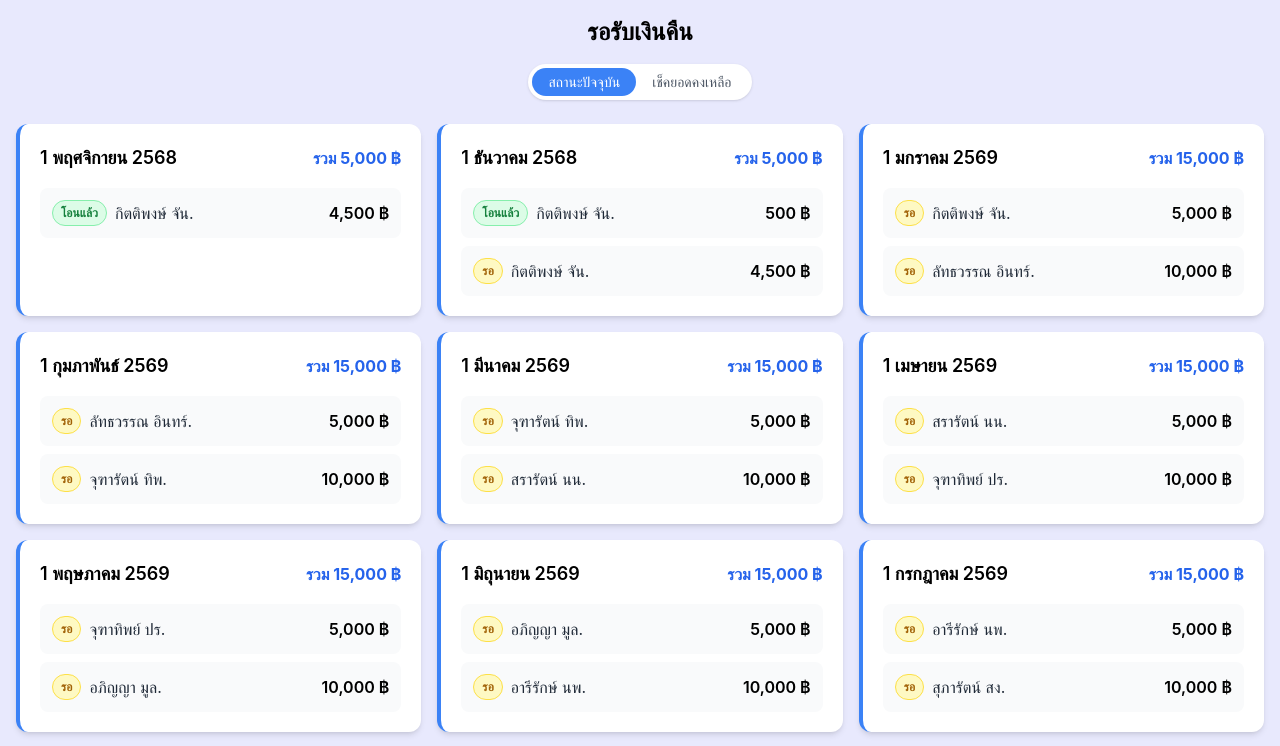
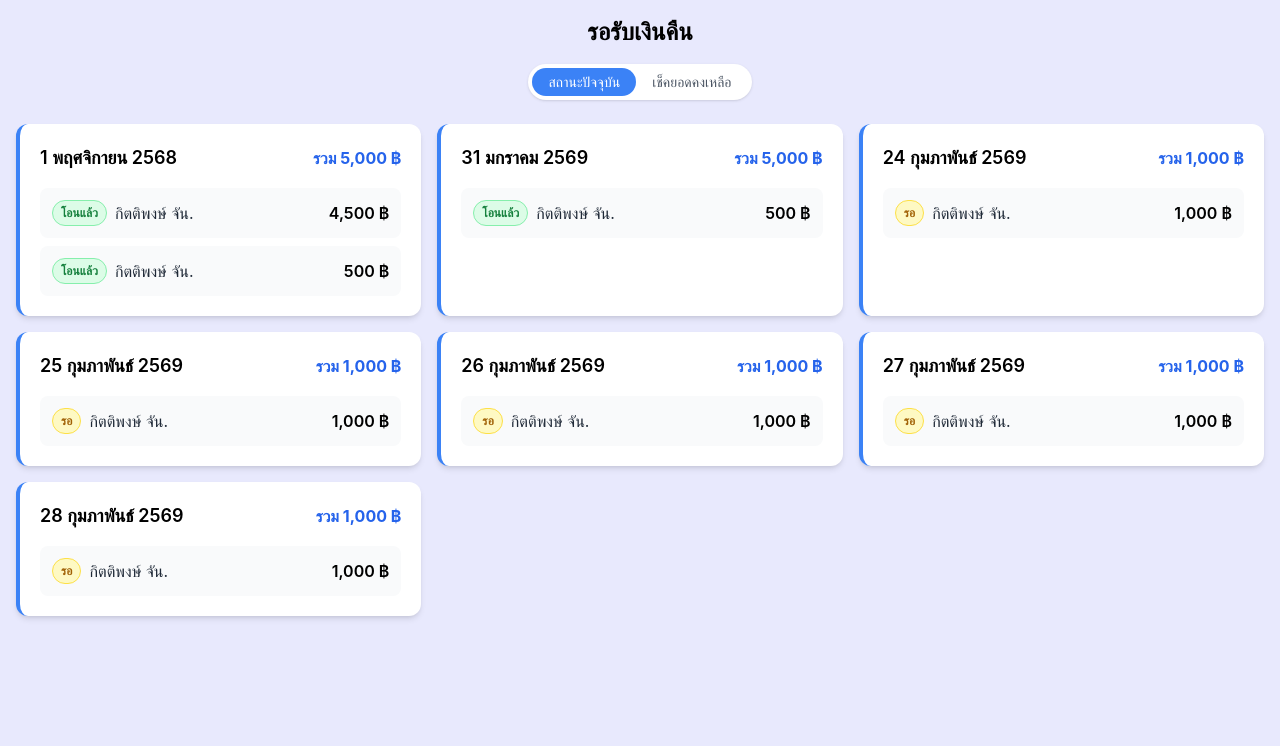
Before and after one commit to KittiArm/ktmyshop, a React (Vite) app: page / in a window 1280 px wide. Shown: the top 746 px of the page. Built offline with nearby package versions, Linux system fonts and the light colour scheme.

Commit message:
Update App.jsx

```diff
--- a/src/App.jsx
+++ b/src/App.jsx
@@ -6,88 +6,130 @@ const data = [
     total: 5000,
     records: [
       { name: "กิตติพงษ์ จัน.", amount: 4500, status: "โอนแล้ว" },
-      // { name: "กิตติพงษ์ จัน.", amount: 500, status: "โอนแล้ว" },
+      { name: "กิตติพงษ์ จัน.", amount: 500, status: "โอนแล้ว" },
     ],
   },
   {
-    date: "1 ธันวาคม 2568",
+    date: "31 มกราคม 2569",
     total: 5000,
     records: [
       { name: "กิตติพงษ์ จัน.", amount: 500, status: "โอนแล้ว" },
-      { name: "กิตติพงษ์ จัน.", amount: 4500, status: "รอ" },
     ],
   },
   {
-    date: "1 มกราคม 2569",
-    total: 15000,
+    date: "24 กุมภาพันธ์ 2569",
+    total: 1000,
     records: [
-      { name: "กิตติพงษ์ จัน.", amount: 5000, status: "รอ" },
-      { name: "ลัทธวรรณ อินทร์.", amount: 10000, status: "รอ" },
+      { name: "กิตติพงษ์ จัน.", amount: 1000, status: "รอ" },
     ],
   },
   {
-    date: "1 กุมภาพันธ์ 2569",
-    total: 15000,
+    date: "25 กุมภาพันธ์ 2569",
+    total: 1000,
     records: [
-      { name: "ลัทธวรรณ อินทร์.", amount: 5000, status: "รอ" },
-      { name: "จุฑารัตน์ ทิพ.", amount: 10000, status: "รอ" },
+      { name: "กิตติพงษ์ จัน.", amount: 1000, status: "รอ" },
     ],
   },
   {
-    date: "1 มีนาคม 2569",
-    total: 15000,
+    date: "26 กุมภาพันธ์ 2569",
+    total: 1000,
     records: [
-      { name: "จุฑารัตน์ ทิพ.", amount: 5000, status: "รอ" },
-      { name: "สรารัตน์ นน.", amount: 10000, status: "รอ" },
+      { name: "กิตติพงษ์ จัน.", amount: 1000, status: "รอ" },
     ],
   },
   {
-    date: "1 เมษายน 2569",
-    total: 15000,
+    date: "27 กุมภาพันธ์ 2569",
+    total: 1000,
     records: [
-      { name: "สรารัตน์ นน.", amount: 5000, status: "รอ" },
-      { name: "จุฑาทิพย์ ปร.", amount: 10000, status: "รอ" },
+      { name: "กิตติพงษ์ จัน.", amount: 1000, status: "รอ" },
     ],
   },
   {
-    date: "1 พฤษภาคม 2569",
-    total: 15000,
+    date: "28 กุมภาพันธ์ 2569",
+    total: 1000,
     records: [
-      { name: "จุฑาทิพย์ ปร.", amount: 5000, status: "รอ" },
-      { name: "อภิญญา มูล.", amount: 10000, status: "รอ" },
+      { name: "กิตติพงษ์ จัน.", amount: 1000, status: "รอ" },
     ],
   },
-  {
-    date: "1 มิถุนายน 2569",
-    total: 15000,
-    records: [
-      { name: "อภิญญา มูล.", amount: 5000, status: "รอ" },
-      { name: "อารีรักษ์ นพ.", amount: 10000, status: "รอ" },
-    ],
-  },
-  {
-    date: "1 กรกฎาคม 2569",
-    total: 15000,
-    records: [
-      { name: "อารีรักษ์ นพ.", amount: 5000, status: "รอ" },
-      { name: "สุภารัตน์ สง.", amount: 10000, status: "รอ" },
-    ],
-  },
-  {
-    date: "1 สิงหาคม 2569",
-    total: 15000,
-    records: [
-      { name: "สุภารัตน์ สง.", amount: 5000, status: "รอ" },
-      { name: "เศรษฐวัฒน์ ศรี.", amount: 10000, status: "รอ" },
-    ],
-  },
-  {
-    date: "1 กันยายน 2569",
-    total: 15000,
-    records: [
-      { name: "เศรษฐวัฒน์ ศรี.", amount: 5000, status: "รอ" },
-    ],
-  },
+  // {
+  //   date: "1 ธันวาคม 2568",
+  //   total: 5000,
+  //   records: [
+  //     { name: "กิตติพงษ์ จัน.", amount: 500, status: "โอนแล้ว" },
+  //     { name: "กิตติพงษ์ จัน.", amount: 4500, status: "รอ" },
+  //   ],
+  // },
+  // {
+  //   date: "1 มกราคม 2569",
+  //   total: 15000,
+  //   records: [
+  //     { name: "กิตติพงษ์ จัน.", amount: 5000, status: "รอ" },
+  //     { name: "ลัทธวรรณ อินทร์.", amount: 10000, status: "รอ" },
+  //   ],
+  // },
+  // {
+  //   date: "1 กุมภาพันธ์ 2569",
+  //   total: 15000,
+  //   records: [
+  //     { name: "ลัทธวรรณ อินทร์.", amount: 5000, status: "รอ" },
+  //     { name: "จุฑารัตน์ ทิพ.", amount: 10000, status: "รอ" },
+  //   ],
+  // },
+  // {
+  //   date: "1 มีนาคม 2569",
+  //   total: 15000,
+  //   records: [
+  //     { name: "จุฑารัตน์ ทิพ.", amount: 5000, status: "รอ" },
+  //     { name: "สรารัตน์ นน.", amount: 10000, status: "รอ" },
+  //   ],
+  // },
+  // {
+  //   date: "1 เมษายน 2569",
+  //   total: 15000,
+  //   records: [
+  //     { name: "สรารัตน์ นน.", amount: 5000, status: "รอ" },
+  //     { name: "จุฑาทิพย์ ปร.", amount: 10000, status: "รอ" },
+  //   ],
+  // },
+  // {
+  //   date: "1 พฤษภาคม 2569",
+  //   total: 15000,
+  //   records: [
+  //     { name: "จุฑาทิพย์ ปร.", amount: 5000, status: "รอ" },
+  //     { name: "อภิญญา มูล.", amount: 10000, status: "รอ" },
+  //   ],
+  // },
+  // {
+  //   date: "1 มิถุนายน 2569",
+  //   total: 15000,
+  //   records: [
+  //     { name: "อภิญญา มูล.", amount: 5000, status: "รอ" },
+  //     { name: "อารีรักษ์ นพ.", amount: 10000, status: "รอ" },
+  //   ],
+  // },
+  // {
+  //   date: "1 กรกฎาคม 2569",
+  //   total: 15000,
+  //   records: [
+  //     { name: "อารีรักษ์ นพ.", amount: 5000, status: "รอ" },
+  //     { name: "สุภารัตน์ สง.", amount: 10000, status: "รอ" },
+  //   ],
+  // },
+  // {
+  //   date: "1 สิงหาคม 2569",
+  //   total: 15000,
+  //   records: [
+  //     { name: "สุภารัตน์ สง.", amount: 5000, status: "รอ" },
+  //     { name: "เศรษฐวัฒน์ ศรี.", amount: 10000, status: "รอ" },
+  //   ],
+  // },
+  // {
+  //   date: "1 กันยายน 2569",
+  //   total: 15000,
+  //   records: [
+  //     { name: "เศรษฐวัฒน์ ศรี.", amount: 5000, status: "รอ" },
+  //   ],
+  // },
 ];
 
 const data_balance = [
```
